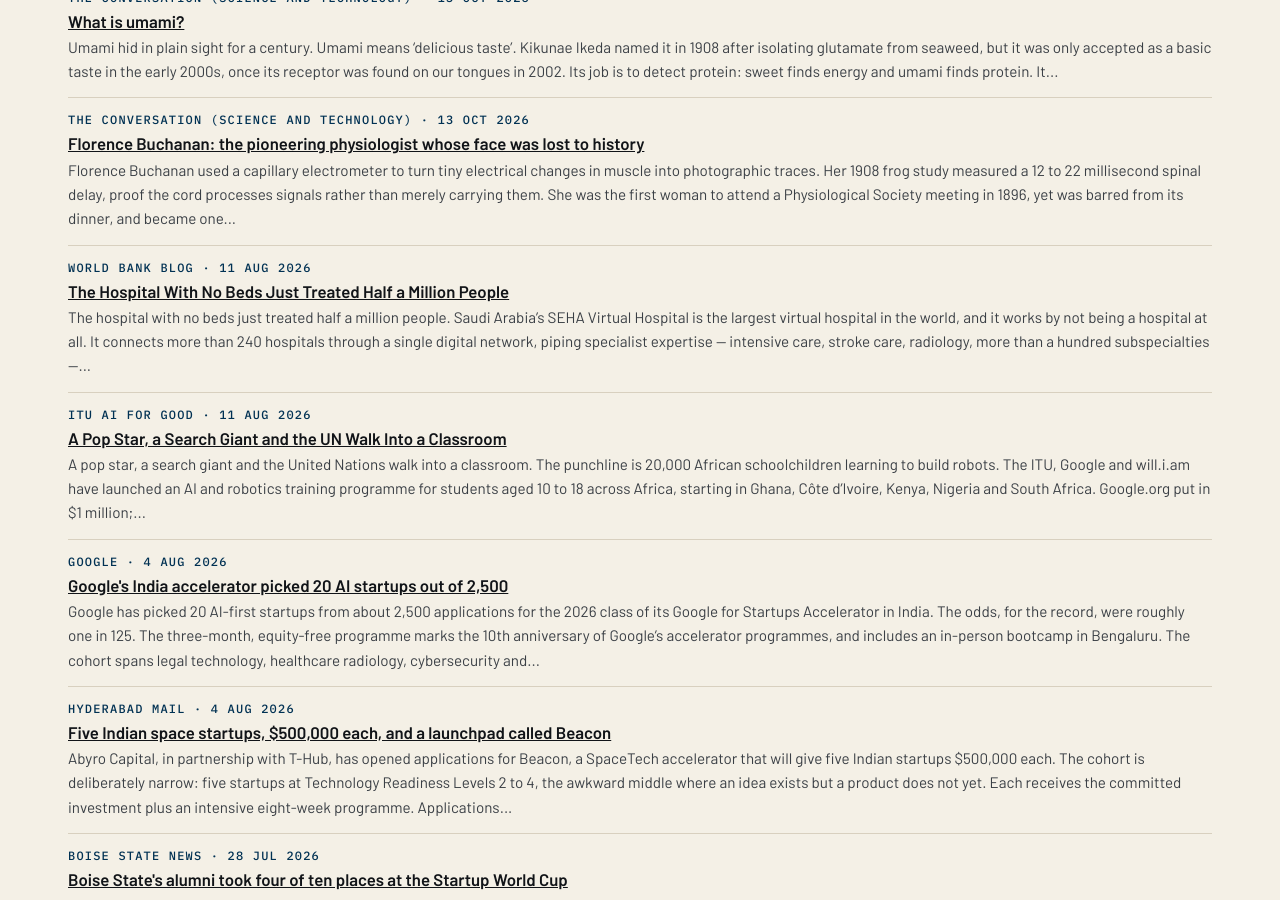
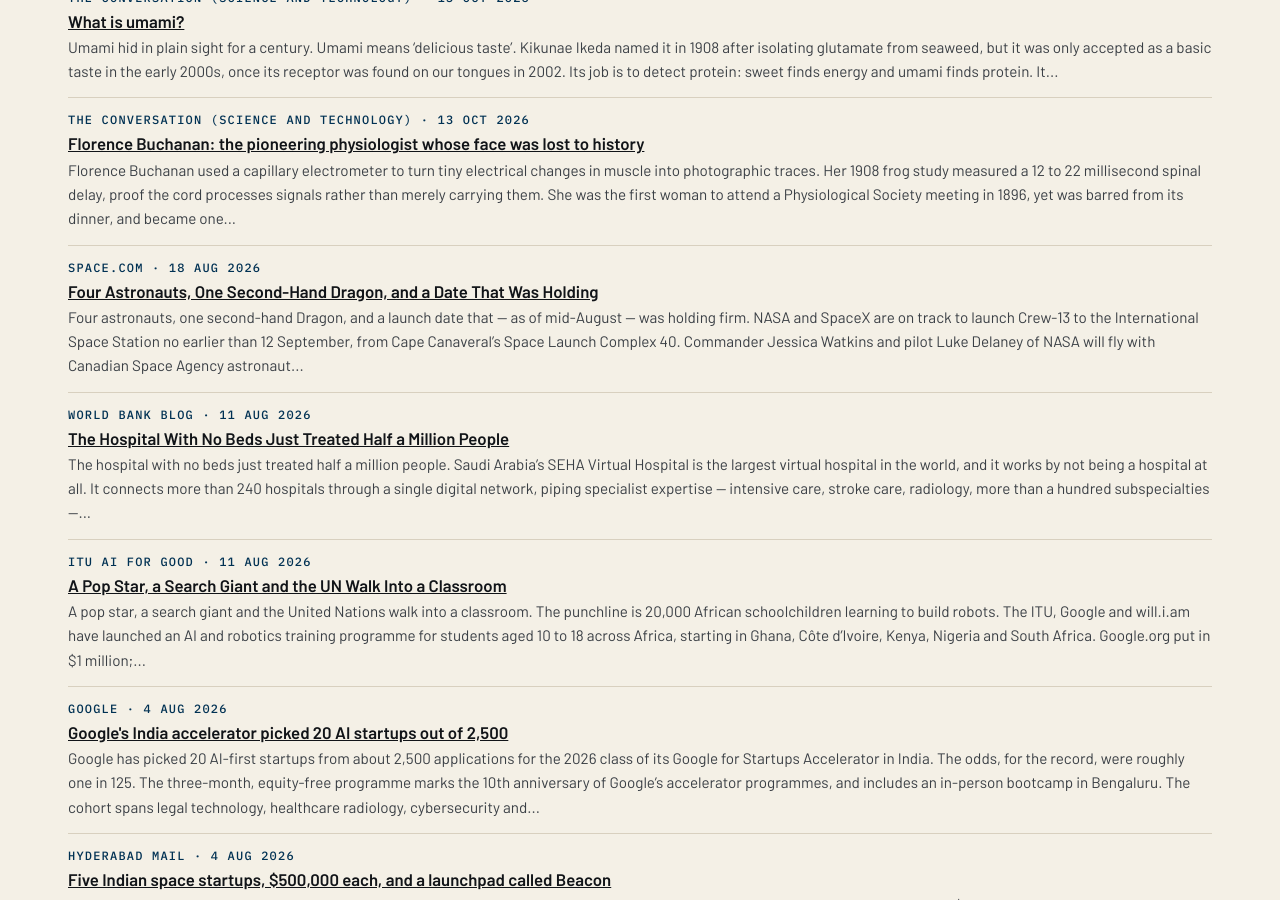
Before and after one commit to katz-news/katz.news, a Jekyll site: the page built from briefs/index.html, in a window 1280 px wide and 900 px high, scrolled down 14549 px. Built offline with Jekyll 4.4.1, drawn with Linux system fonts in a browser that asks for light colours.

Commit message:
Publish 2026-11-06

```diff
--- a/_data/build.yml
+++ b/_data/build.yml
@@ -1 +1 @@
-published_at: 2026-11-06T20:02:38Z
+published_at: 2026-11-06T20:03:29Z
--- /dev/null
+++ b/_posts/briefs/2026-11-06-four-astronauts-one-second-hand-dragon-and-a-date-that-was-holding.md
@@ -0,0 +1,15 @@
+---
+published: true
+title: Four Astronauts, One Second-Hand Dragon, and a Date That Was Holding
+date: 2026-08-18
+section: science
+source_name: Space.com
+source_url: https://www.space.com/space-exploration/international-space-station/a-very-busy-mission-spacex-on-track-to-launch-4-astronauts-to-the-iss-on-sept-12
+---
+Four astronauts, one second-hand Dragon, and a launch date that — as of mid-August — was holding firm.
+
+NASA and SpaceX are on track to launch Crew-13 to the International Space Station no earlier than 12 September, from Cape Canaveral's Space Launch Complex 40. Commander Jessica Watkins and pilot Luke Delaney of NASA will fly with Canadian Space Agency astronaut Josh Kutryk and Roscosmos cosmonaut Sergey Teteryatnikov aboard Dragon Grace — only the second crew to fly the capsule.
+
+The mission is a seven-month stay, part of Expeditions 75 and 76, with station maintenance and spacewalks on the docket. Kutryk becomes the first Canadian to fly under NASA's Commercial Crew Program. Final integration of the Dragon is complete; the Falcon 9 booster previously flew Crew-12.
+
+Conclusion: Crew-13 is not a maiden voyage, but rather a commute — and that, after thirteen commercial crew flights, is precisely the achievement.
```
